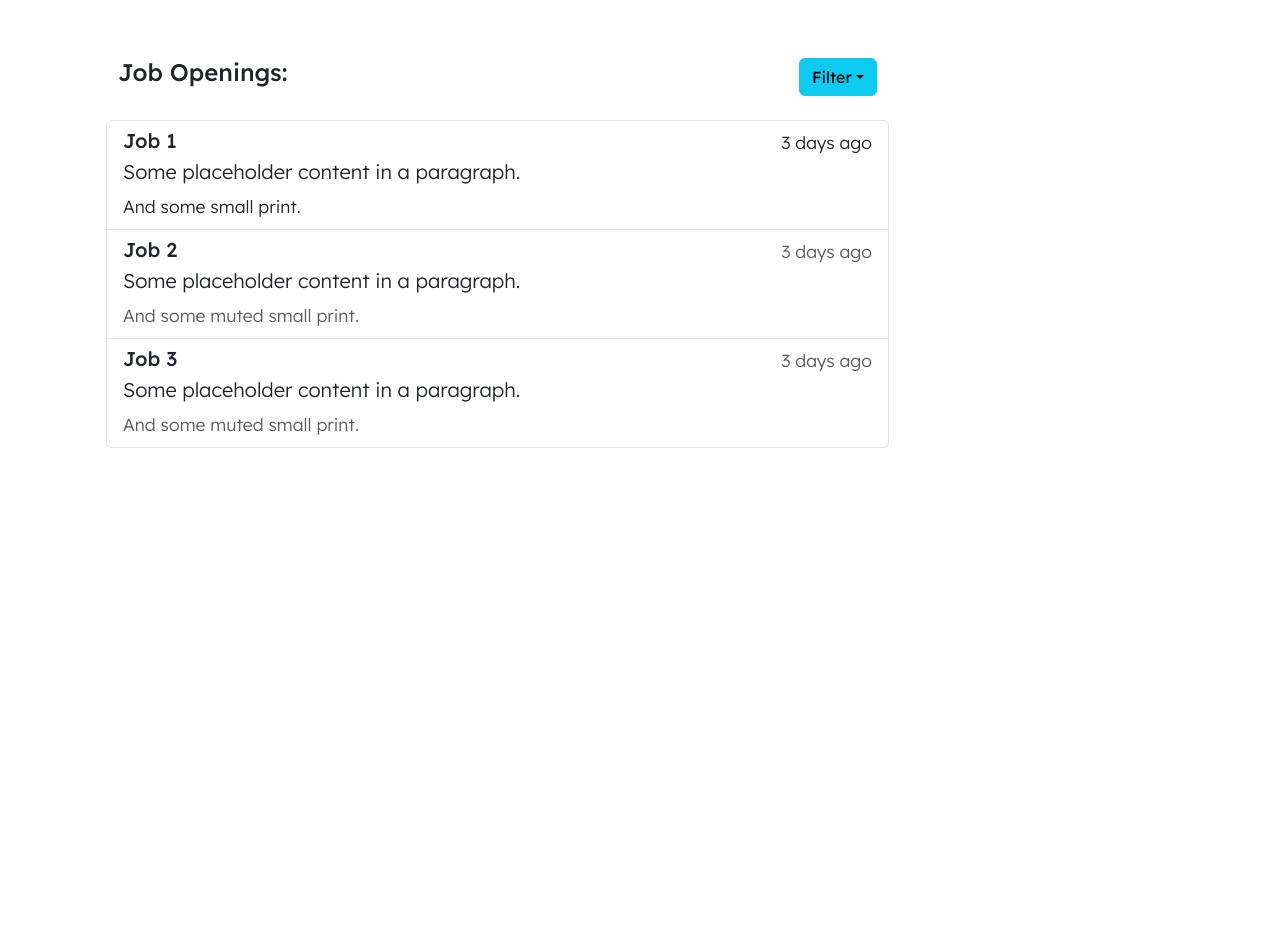
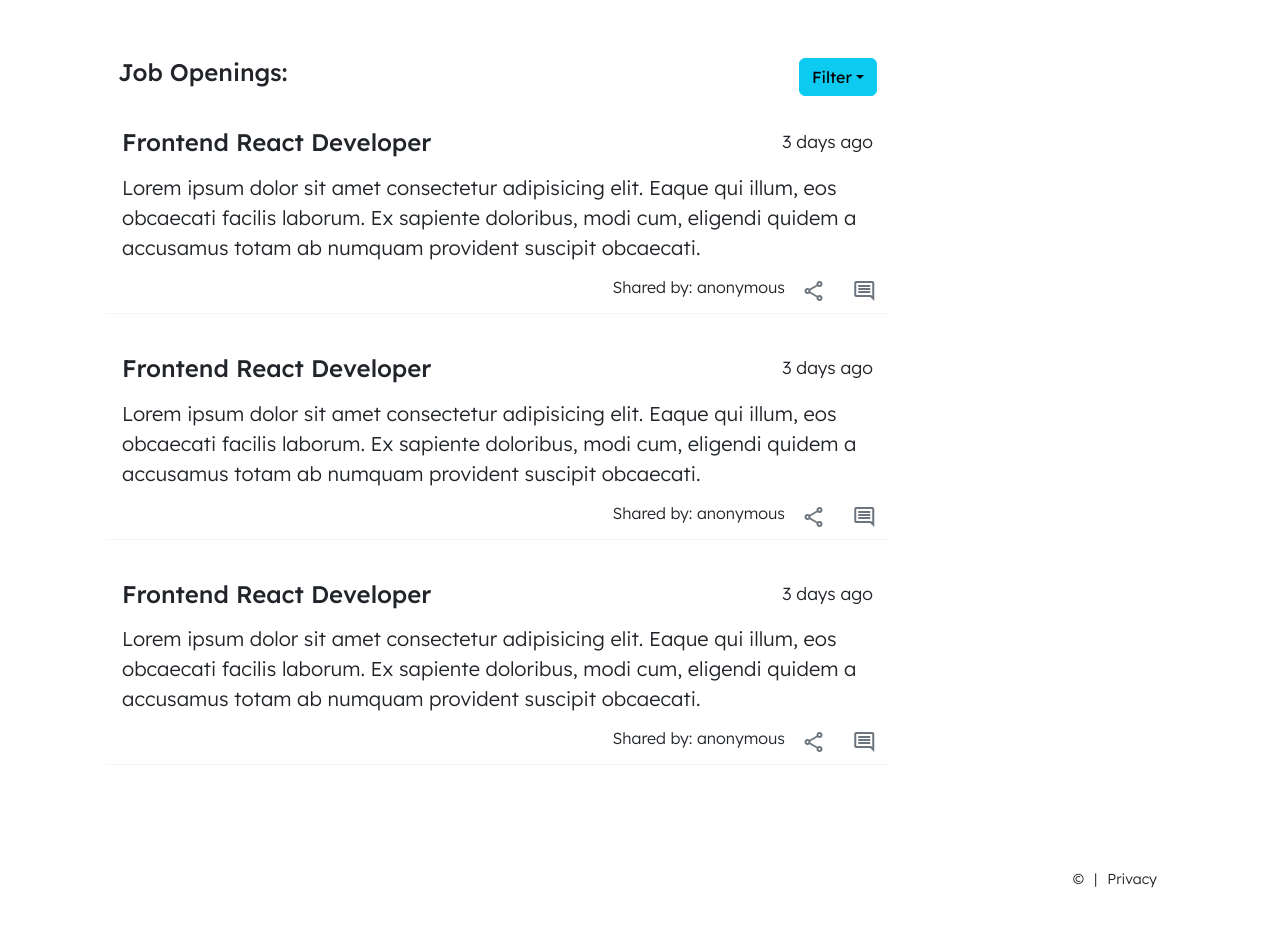
Before and after one commit to cklf537/cirq, a React (Vite) app: page / in a window 1280 px wide. Shown: the part 480-1406 px from the top of the page. Before the commit the page ends 976 px from the top, so only its background shows below. Built offline with nearby package versions, Linux system fonts and the light colour scheme.

Commit message:
Footer implemented, and updated components

```diff
--- a/index.html
+++ b/index.html
@@ -5,6 +5,7 @@
     <meta name="viewport" content="width=device-width, initial-scale=1">
     <title>CSBOGGAVARPU</title>
     <link href="https://cdn.jsdelivr.net/npm/bootstrap@5.3.3/dist/css/bootstrap.min.css" rel="stylesheet" integrity="sha384-QWTKZyjpPEjISv5WaRU9OFeRpok6YctnYmDr5pNlyT2bRjXh0JMhjY6hW+ALEwIH" crossorigin="anonymous">
+    <link rel="stylesheet" href="https://fonts.googleapis.com/css2?family=Material+Symbols+Outlined:opsz,wght,FILL,GRAD@24,400,0,0" />
   </head>
   <body>
     <div id="root"></div>
--- a/src/App.jsx
+++ b/src/App.jsx
@@ -7,6 +7,7 @@ import LeaderBoard from './componentes/leader-board/LeaderBoard';
 import JobSearch from './componentes/job-search/JobSearch';
 import JobListing from './componentes/job-listing/JobListing';
 import JobSearchFilter from './componentes/job-search-filter/JobSearchFilter';
+import Footer from './componentes/footer/Footer';
 
 function App() {
   const [count, setCount] = useState(0)
@@ -39,6 +40,11 @@ function App() {
           </section>
         </section>
         <section className="col-xl-3 col-sm-12 col-md-12">&nbsp;</section>
+        <section className="row">
+          <section className="col d-flex justify-content-end">
+            <Footer />
+          </section>
+        </section>
       </section>
 
 
--- /dev/null
+++ b/src/componentes/footer/Footer.jsx
@@ -0,0 +1,18 @@
+import React from 'react';
+
+import './footer.scss';
+
+const Footer = ()=>{
+    return (
+        <>
+            <section className="ipq-footer">
+
+            <p> &#169; </p>
+            <p>|</p>
+            <p>Privacy</p>
+            </section>
+        </>
+    )
+};
+
+export default Footer;
--- /dev/null
+++ b/src/componentes/footer/footer.scss
@@ -0,0 +1,8 @@
+
+.ipq-footer{
+    display: flex;
+    p{
+        padding: 0 5px;
+        font-size: 0.9rem;
+    }
+}
--- a/src/componentes/job-listing/JobListing.jsx
+++ b/src/componentes/job-listing/JobListing.jsx
@@ -1,31 +1,77 @@
 import React from 'react';
-const JobListing = ()=>{
+import './JobListing.scss';
+const JobListing = () => {
     return (
         <div className="list-group">
-            <a href="#" className="list-group-item list-group-item-action" aria-current="true">
+            <section className="job-list-wrapper">
+                <a href="#" className="list-group-item border-0" aria-current="true">
                     <div className="d-flex w-100 justify-content-between">
-                    <h5 className="mb-1">Job 1</h5>
+                        <h4 className="mb-3">Frontend React Developer</h4>
                         <small>3 days ago</small>
                     </div>
-                <p className="mb-1">Some placeholder content in a paragraph.</p>
-                <small>And some small print.</small>
+                    <p className="mb-1">Lorem ipsum dolor sit amet consectetur adipisicing elit. Eaque qui illum, eos obcaecati facilis laborum. Ex sapiente doloribus, modi cum, eligendi quidem a accusamus totam ab numquam provident suscipit obcaecati.</p>
+                    {/* <small>And some small print.</small> */}
                 </a>
-            <a href="#" className="list-group-item list-group-item-action">
+                <div className="socialShare d-flex justify-content-end">
+                    <p>Shared by: anonymous</p>
+                    <button type="button" class="btn btn-sm">
+                        <span class="material-symbols-outlined text-secondary">
+                            share
+                        </span>
+                    </button>
+                    <button type="button" class="btn btn-sm">
+                        <span class="material-symbols-outlined text-secondary">
+                            comment
+                        </span>
+                    </button>
+                </div>
+            </section>
+            <section className="job-list-wrapper">
+                <a href="#" className="list-group-item border-0" aria-current="true">
                     <div className="d-flex w-100 justify-content-between">
-                    <h5 className="mb-1">Job 2</h5>
-                    <small className="text-body-secondary">3 days ago</small>
+                        <h4 className="mb-3">Frontend React Developer</h4>
+                        <small>3 days ago</small>
                     </div>
-                <p className="mb-1">Some placeholder content in a paragraph.</p>
-                <small className="text-body-secondary">And some muted small print.</small>
+                    <p className="mb-1">Lorem ipsum dolor sit amet consectetur adipisicing elit. Eaque qui illum, eos obcaecati facilis laborum. Ex sapiente doloribus, modi cum, eligendi quidem a accusamus totam ab numquam provident suscipit obcaecati.</p>
+                    {/* <small>And some small print.</small> */}
                 </a>
-            <a href="#" className="list-group-item list-group-item-action">
+                <div className="socialShare d-flex justify-content-end">
+                    <p>Shared by: anonymous</p>
+                    <button type="button" class="btn btn-sm">
+                        <span class="material-symbols-outlined text-secondary">
+                            share
+                        </span>
+                    </button>
+                    <button type="button" class="btn btn-sm">
+                        <span class="material-symbols-outlined text-secondary">
+                            comment
+                        </span>
+                    </button>
+                </div>
+            </section>
+            <section className="job-list-wrapper">
+                <a href="#" className="list-group-item border-0" aria-current="true">
                     <div className="d-flex w-100 justify-content-between">
-                    <h5 className="mb-1">Job 3</h5>
-                    <small className="text-body-secondary">3 days ago</small>
+                        <h4 className="mb-3">Frontend React Developer</h4>
+                        <small>3 days ago</small>
                     </div>
-                <p className="mb-1">Some placeholder content in a paragraph.</p>
-                <small className="text-body-secondary">And some muted small print.</small>
+                    <p className="mb-1">Lorem ipsum dolor sit amet consectetur adipisicing elit. Eaque qui illum, eos obcaecati facilis laborum. Ex sapiente doloribus, modi cum, eligendi quidem a accusamus totam ab numquam provident suscipit obcaecati.</p>
+                    {/* <small>And some small print.</small> */}
                 </a>
+                <div className="socialShare d-flex justify-content-end">
+                    <p>Shared by: anonymous</p>
+                    <button type="button" class="btn btn-sm">
+                        <span class="material-symbols-outlined text-secondary">
+                            share
+                        </span>
+                    </button>
+                    <button type="button" class="btn btn-sm">
+                        <span class="material-symbols-outlined text-secondary">
+                            comment
+                        </span>
+                    </button>
+                </div>
+            </section>
         </div>
     )
 };
--- /dev/null
+++ b/src/componentes/job-listing/JobListing.scss
@@ -0,0 +1,9 @@
+.job-list-wrapper{
+    margin-bottom: 2rem;
+    border-bottom: dotted 1px var(--bs-light-border-subtle);
+    .socialShare>*{
+        margin: 0px 0.3rem;
+        border:none;
+        font-size:1rem;
+    }
+}
```
Lines whose indentation alone changed are shown as unchanged.
